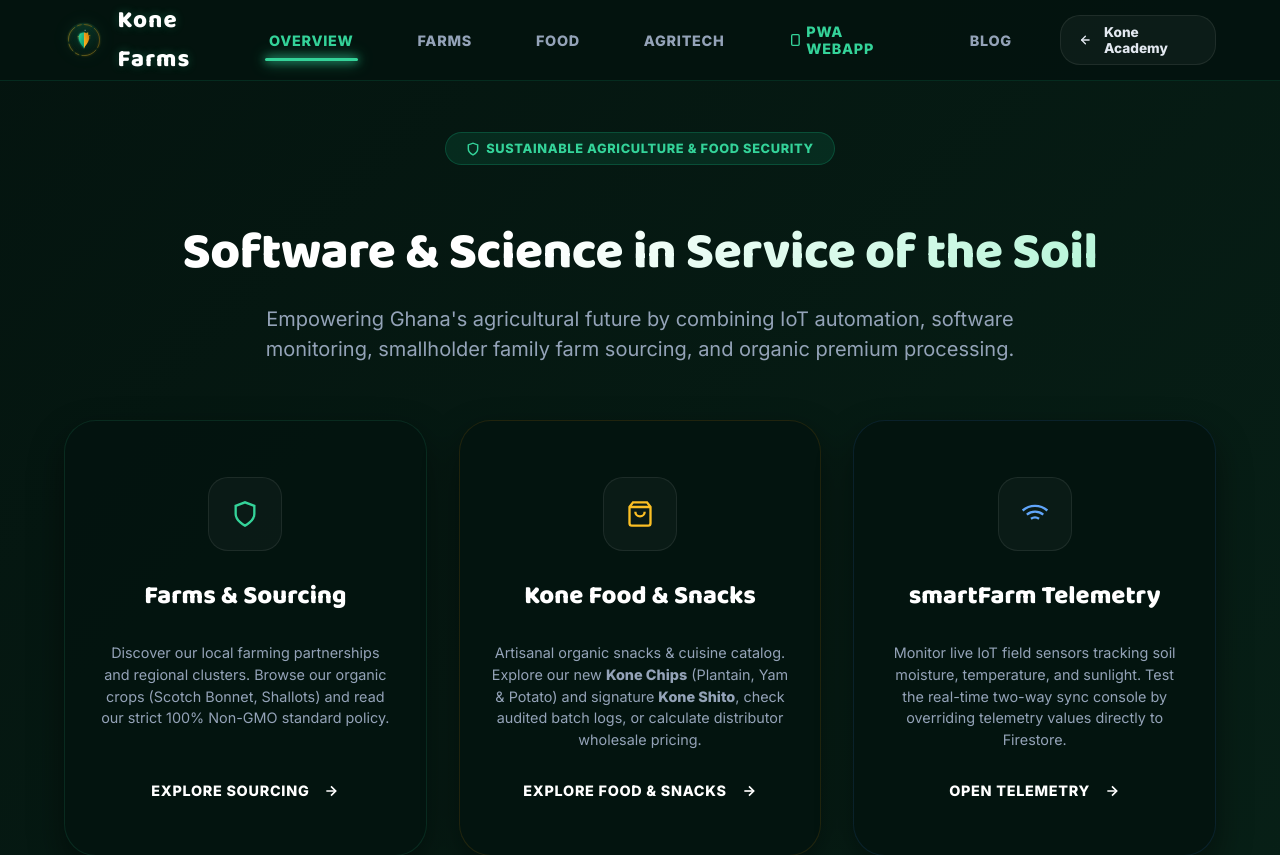
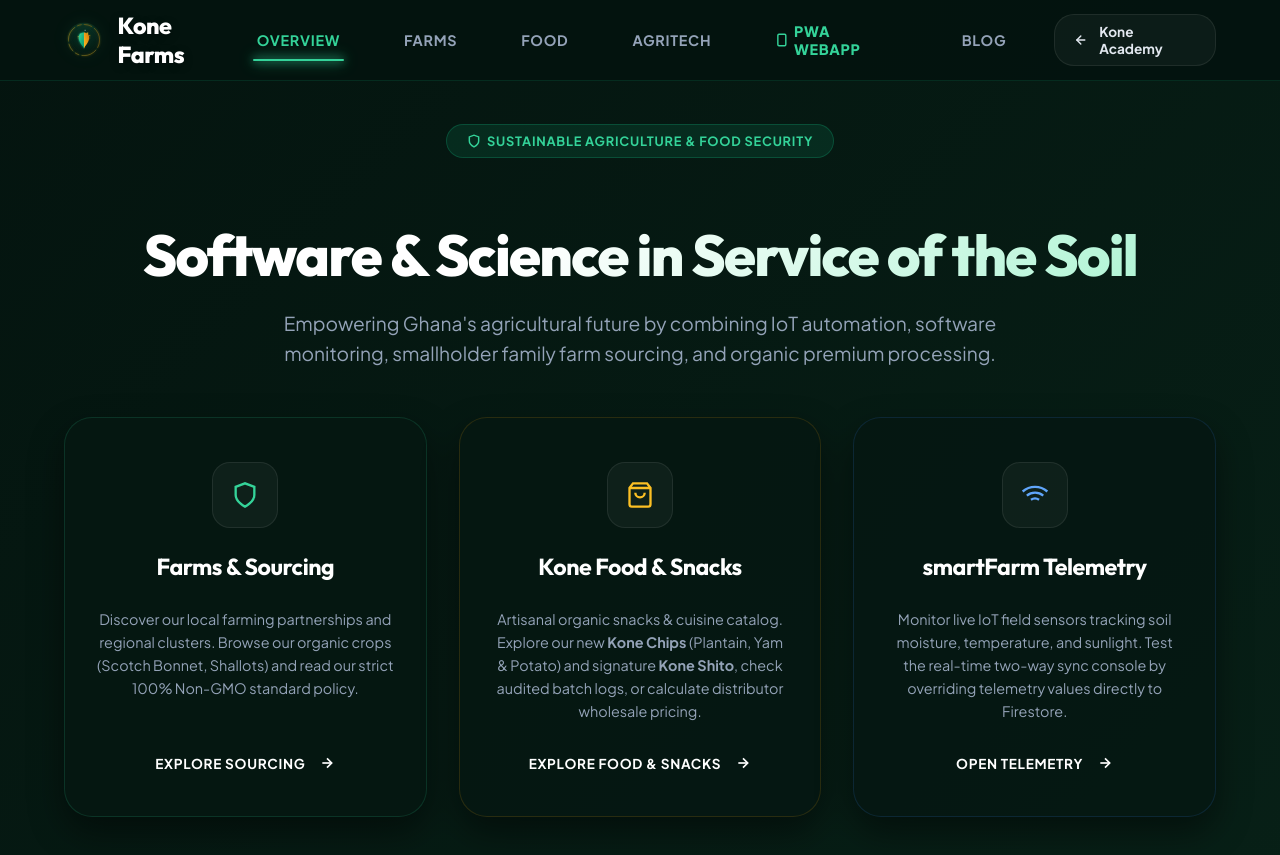
Before and after one commit to PhilipKone/Kone-Farms, a React (Vite) app: page / in a window 1280 px wide. Shown: the top 855 px of the page. Built offline with nearby package versions, Linux system fonts and the light colour scheme; no server answers.

Commit message:
style(typography): modernize typography with Outfit and Plus Jakarta Sans and refine layout hierarchy

```diff
--- a/index.html
+++ b/index.html
@@ -188,7 +188,7 @@
 
     <link rel="preconnect" href="https://fonts.googleapis.com" />
     <link rel="preconnect" href="https://fonts.gstatic.com" crossorigin />
-    <link href="https://fonts.googleapis.com/css2?family=Baloo+2:wght@700;800&family=Inter:wght@400;600;800&display=swap" rel="stylesheet" />
+    <link href="https://fonts.googleapis.com/css2?family=Outfit:wght@400;500;600;700;800&family=Plus+Jakarta+Sans:wght@400;500;600;700;800&family=Inter:wght@400;500;600;700;800&display=swap" rel="stylesheet" />
     <link rel="stylesheet" href="https://unpkg.com/leaflet@1.9.4/dist/leaflet.css" integrity="sha256-p4NxAoJBhIIN+hmNHrzRCf9tD/miZyoHS5obTRR9BMY=" crossorigin="" />
     <style>
       body {
--- a/package.json
+++ b/package.json
@@ -12,6 +12,7 @@
     "deploy": "gh-pages -d dist --dotfiles"
   },
   "dependencies": {
+    "@sentry/react": "^10.70.0",
     "firebase": "^12.14.0",
     "leaflet": "^1.9.4",
     "react": "^18.2.0",
--- a/src/components/Agritech.css
+++ b/src/components/Agritech.css
@@ -14,7 +14,7 @@
 
 .agritech-header-section {
   text-align: center;
-  margin-bottom: 4rem;
+  margin-bottom: 3.5rem;
 }
 
 /* Control Panel styles */
@@ -165,9 +165,10 @@
 }
 
 .telemetry-val {
-  font-family: 'Baloo 2', cursive, sans-serif;
+  font-family: 'Outfit', 'Plus Jakarta Sans', -apple-system, sans-serif;
   font-size: 2.3rem;
   font-weight: 800;
+  letter-spacing: -0.02em;
   color: #10b981;
   text-shadow: 0 0 12px rgba(16, 185, 129, 0.35);
   margin-bottom: 0.35rem;
@@ -246,9 +247,10 @@
 
 /* Vertical Irrigation Pipeline Stepper */
 .pipeline-title {
-  font-family: 'Baloo 2', cursive, sans-serif;
+  font-family: 'Outfit', 'Plus Jakarta Sans', -apple-system, sans-serif;
   font-size: 1.25rem;
-  font-weight: 800;
+  font-weight: 700;
+  letter-spacing: -0.01em;
   color: #fff;
   margin-bottom: 1.75rem;
   text-align: left;
@@ -374,16 +376,17 @@
 }
 
 .tool-card:hover .tool-icon {
-  transform: scale(1.12) rotate(6deg);
+  transform: scale(1.12);
   background: rgba(16, 185, 129, 0.18);
   border-color: rgba(16, 185, 129, 0.4);
   box-shadow: 0 0 15px rgba(16, 185, 129, 0.15);
 }
 
 .tool-title {
-  font-family: 'Baloo 2', cursive, sans-serif;
+  font-family: 'Outfit', 'Plus Jakarta Sans', -apple-system, sans-serif;
   font-size: 1.35rem;
-  font-weight: 800;
+  font-weight: 700;
+  letter-spacing: -0.02em;
   color: #fff;
   margin: 0;
 }
@@ -391,7 +394,7 @@
 .tool-desc {
   font-size: 0.88rem;
   color: #94a3b8;
-  line-height: 1.55;
+  line-height: 1.6;
   margin: 0;
 }
 
@@ -414,7 +417,8 @@
 
 .pwa-banner-text h3 {
   font-size: 1.15rem;
-  font-weight: 850;
+  font-weight: 700;
+  letter-spacing: -0.01em;
   color: #ffffff;
   margin-bottom: 0.3rem;
 }
@@ -423,7 +427,7 @@
   font-size: 0.88rem;
   color: #cbd5e1;
   margin: 0;
-  line-height: 1.45;
+  line-height: 1.5;
 }
 
 .pwa-launch-btn {
@@ -432,7 +436,7 @@
   padding: 0.75rem 1.5rem;
   border-radius: 14px;
   font-size: 0.92rem;
-  font-weight: 850;
+  font-weight: 800;
   text-decoration: none;
   white-space: nowrap;
   transition: all 0.25s ease;
--- a/src/components/Footer.css
+++ b/src/components/Footer.css
@@ -36,9 +36,10 @@
 }
 
 .footer-brand-name {
-  font-family: 'Baloo 2', cursive, sans-serif;
+  font-family: 'Outfit', 'Plus Jakarta Sans', -apple-system, sans-serif;
   font-size: 1.25rem;
   font-weight: 800;
+  letter-spacing: -0.02em;
   color: #fff;
 }
 
--- a/src/components/Home.css
+++ b/src/components/Home.css
@@ -11,7 +11,7 @@
   overflow: hidden;
 }
 
-/* Decorative floating leaves/particles */
+/* Decorative floating particles */
 .floating-particle {
   position: absolute;
   pointer-events: none;
@@ -35,7 +35,7 @@
 .home-container {
   max-width: 1200px;
   width: 90%;
-  margin: 2rem auto 4rem;
+  margin: 1.5rem auto 3.5rem;
   text-align: center;
   position: relative;
   z-index: 3;
@@ -51,30 +51,30 @@
   padding: 0.5rem 1.25rem;
   border-radius: 30px;
   font-size: 0.8rem;
-  font-weight: 800;
+  font-weight: 700;
   text-transform: uppercase;
-  letter-spacing: 0.05em;
+  letter-spacing: 0.06em;
   margin-bottom: 1.5rem;
 }
 
 .home-headline {
-  font-family: 'Baloo 2', cursive, sans-serif;
-  font-size: clamp(2.2rem, 4vw, 3.5rem);
+  font-family: 'Outfit', 'Plus Jakarta Sans', -apple-system, sans-serif;
+  font-size: clamp(2.4rem, 4.5vw, 3.8rem);
   font-weight: 800;
   background: linear-gradient(135deg, #ffffff 40%, #a7f3d0 100%);
   -webkit-background-clip: text;
   -webkit-text-fill-color: transparent;
-  line-height: 1.2;
+  line-height: 1.18;
   margin-bottom: 1.2rem;
-  letter-spacing: -0.01em;
+  letter-spacing: -0.03em;
 }
 
 .home-subheadline {
-  font-size: clamp(1rem, 1.8vw, 1.25rem);
+  font-size: clamp(1rem, 1.8vw, 1.2rem);
   color: #94a3b8;
   max-width: 750px;
-  margin: 0 auto 3.5rem;
-  line-height: 1.5;
+  margin: 0 auto 3rem;
+  line-height: 1.6;
 }
 
 /* Division Cards Grid */
@@ -86,10 +86,10 @@
 }
 
 .div-card {
-  background: rgba(4, 20, 15, 0.88);
+  background: rgba(6, 24, 18, 0.9);
   border: 1.5px solid rgba(16, 185, 129, 0.15);
-  border-radius: 32px;
-  padding: 3.5rem 2rem;
+  border-radius: 28px;
+  padding: 2.75rem 2rem;
   display: flex;
   flex-direction: column;
   align-items: center;
@@ -104,7 +104,7 @@
   content: '';
   position: absolute;
   top: 0; left: 0; right: 0; bottom: 0;
-  border-radius: 30px;
+  border-radius: 28px;
   z-index: 0;
   opacity: 0;
   transition: opacity 0.4s ease;
@@ -112,24 +112,24 @@
 
 /* Custom glows for each card */
 .div-card.card-farms {
-  border-color: rgba(52, 211, 153, 0.12);
+  border-color: rgba(52, 211, 153, 0.15);
 }
 .div-card.card-farms::before {
-  background: radial-gradient(circle at top, rgba(52, 211, 153, 0.1) 0%, rgba(52, 211, 153, 0) 70%);
+  background: radial-gradient(circle at top, rgba(52, 211, 153, 0.12) 0%, rgba(52, 211, 153, 0) 70%);
 }
 
 .div-card.card-food {
-  border-color: rgba(245, 158, 11, 0.12);
+  border-color: rgba(245, 158, 11, 0.15);
 }
 .div-card.card-food::before {
-  background: radial-gradient(circle at top, rgba(245, 158, 11, 0.1) 0%, rgba(245, 158, 11, 0) 70%);
+  background: radial-gradient(circle at top, rgba(245, 158, 11, 0.12) 0%, rgba(245, 158, 11, 0) 70%);
 }
 
 .div-card.card-agritech {
-  border-color: rgba(59, 130, 246, 0.12);
+  border-color: rgba(59, 130, 246, 0.15);
 }
 .div-card.card-agritech::before {
-  background: radial-gradient(circle at top, rgba(59, 130, 246, 0.1) 0%, rgba(59, 130, 246, 0) 70%);
+  background: radial-gradient(circle at top, rgba(59, 130, 246, 0.12) 0%, rgba(59, 130, 246, 0) 70%);
 }
 
 .div-card:hover {
@@ -142,37 +142,35 @@
   opacity: 1;
 }
 
-/* Set local variables for hover effects */
 .card-farms:hover {
-  --hover-border-color: rgba(52, 211, 153, 0.35);
-  --hover-glow-color: rgba(52, 211, 153, 0.1);
+  --hover-border-color: rgba(52, 211, 153, 0.45);
+  --hover-glow-color: rgba(52, 211, 153, 0.15);
 }
 .card-food:hover {
-  --hover-border-color: rgba(245, 158, 11, 0.35);
-  --hover-glow-color: rgba(245, 158, 11, 0.1);
+  --hover-border-color: rgba(245, 158, 11, 0.45);
+  --hover-glow-color: rgba(245, 158, 11, 0.15);
 }
 .card-agritech:hover {
-  --hover-border-color: rgba(59, 130, 246, 0.35);
-  --hover-glow-color: rgba(59, 130, 246, 0.1);
+  --hover-border-color: rgba(59, 130, 246, 0.45);
+  --hover-glow-color: rgba(59, 130, 246, 0.15);
 }
 
 .div-icon-wrapper {
-  width: 72px;
-  height: 72px;
-  border-radius: 20px;
+  width: 64px;
+  height: 64px;
+  border-radius: 18px;
   display: flex;
   align-items: center;
   justify-content: center;
-  font-size: 2.2rem;
   margin-bottom: 1.5rem;
   z-index: 1;
-  background: rgba(255, 255, 255, 0.03);
+  background: rgba(255, 255, 255, 0.04);
   border: 1px solid rgba(255, 255, 255, 0.08);
   transition: all 0.3s;
 }
 
 .div-card:hover .div-icon-wrapper {
-  transform: scale(1.1) rotate(5deg);
+  transform: scale(1.1);
   background: var(--btn-accent-bg);
   border-color: var(--btn-accent-border);
 }
@@ -191,9 +189,10 @@
 }
 
 .div-h3 {
-  font-family: 'Baloo 2', cursive, sans-serif;
-  font-size: 1.6rem;
-  font-weight: 800;
+  font-family: 'Outfit', 'Plus Jakarta Sans', -apple-system, sans-serif;
+  font-size: 1.45rem;
+  font-weight: 700;
+  letter-spacing: -0.02em;
   color: #fff;
   margin: 0 0 0.75rem;
   z-index: 1;
@@ -202,15 +201,15 @@
 .div-desc {
   font-size: 0.9rem;
   color: #94a3b8;
-  line-height: 1.5;
+  line-height: 1.6;
   margin-bottom: 2rem;
   z-index: 1;
   flex-grow: 1;
 }
 
 .div-btn {
-  font-size: 0.9rem;
-  font-weight: 800;
+  font-size: 0.85rem;
+  font-weight: 700;
   text-transform: uppercase;
   letter-spacing: 0.05em;
   color: #fff;
@@ -223,7 +222,7 @@
 
 .div-card:hover .div-btn {
   color: var(--btn-text-color);
-  gap: 0.85rem;
+  gap: 0.75rem;
 }
 
 .card-farms { --btn-text-color: #34d399; }
@@ -236,6 +235,6 @@
     gap: 1.5rem;
   }
   .div-card {
-    padding: 2.5rem 1.5rem;
+    padding: 2.25rem 1.5rem;
   }
 }
--- a/src/components/Navbar.css
+++ b/src/components/Navbar.css
@@ -30,12 +30,12 @@
 }
 
 .farms-brand-name {
-  font-family: 'Baloo 2', cursive, sans-serif;
-  font-size: 1.5rem;
+  font-family: 'Outfit', 'Plus Jakarta Sans', -apple-system, sans-serif;
+  font-size: 1.45rem;
   font-weight: 800;
   color: #ffffff;
-  letter-spacing: 0.05em;
-  text-shadow: 0 2px 4px rgba(0,0,0,0.3), 0 0 10px rgba(52, 211, 153, 0.3);
+  letter-spacing: -0.02em;
+  text-shadow: 0 2px 8px rgba(0,0,0,0.4);
 }
 
 /* Desktop Navigation Menu */
--- a/src/index.css
+++ b/src/index.css
@@ -1,3 +1,5 @@
+@import url('https://fonts.googleapis.com/css2?family=Plus+Jakarta+Sans:wght@400;500;600;700;800&family=Outfit:wght@400;500;600;700;800&family=Inter:wght@400;500;600;700;800&display=swap');
+
 /* Global base stylesheet for Kone Farms */
 html {
   scroll-behavior: smooth;
@@ -8,7 +10,7 @@ body {
   padding: 0;
   background: linear-gradient(135deg, #04140f 0%, #082218 100%);
   color: #e2e8f0;
-  font-family: 'Inter', system-ui, -apple-system, sans-serif;
+  font-family: 'Plus Jakarta Sans', 'Inter', system-ui, -apple-system, sans-serif;
   min-height: 100vh;
   overflow-x: hidden;
 }
@@ -92,20 +94,21 @@ body {
 }
 
 .farms-headline {
-  font-family: 'Baloo 2', cursive, sans-serif;
+  font-family: 'Outfit', 'Plus Jakarta Sans', -apple-system, BlinkMacSystemFont, sans-serif;
   font-size: clamp(2.5rem, 5vw, 4rem);
   font-weight: 800;
+  letter-spacing: -0.03em;
   color: #ffffff;
   line-height: 1.15;
   margin: 0 0 1.5rem;
 }
 
 .farms-subheadline {
-  font-size: clamp(1.1rem, 2vw, 1.4rem);
+  font-size: clamp(1.1rem, 2vw, 1.35rem);
   color: #94a3b8;
   max-width: 800px;
   margin: 0 auto 3.5rem;
-  line-height: 1.5;
+  line-height: 1.6;
 }
 
 .text-gradient-gold {
@@ -130,9 +133,10 @@ body {
 }
 
 .smartfarm-title {
-  font-family: 'Baloo 2', cursive, sans-serif;
-  font-size: 1.8rem;
-  font-weight: 800;
+  font-family: 'Outfit', 'Plus Jakarta Sans', -apple-system, BlinkMacSystemFont, sans-serif;
+  font-size: 1.65rem;
+  font-weight: 700;
+  letter-spacing: -0.02em;
   color: #fff;
   margin: 0;
   display: flex;
--- a/src/main.jsx
+++ b/src/main.jsx
@@ -1,7 +1,32 @@
 import React from 'react';
 import ReactDOM from 'react-dom/client';
+import * as Sentry from "@sentry/react";
 import App from './App.jsx';
 import './index.css';
+
+// Initialize Sentry telemetry and error monitoring
+const sentryDsn = import.meta.env.VITE_SENTRY_DSN || "https://7203f891d7922d574c0e6798990c9848@o4511914449371136.ingest.us.sentry.io/4511926005334016";
+
+if (sentryDsn) {
+  Sentry.init({
+    dsn: sentryDsn,
+    integrations: [
+      Sentry.browserTracingIntegration(),
+      Sentry.replayIntegration({
+        maskAllText: false,
+        blockAllMedia: false,
+      }),
+    ],
+    // Set tracesSampleRate to 1.0 to capture 100% of transactions for performance monitoring.
+    tracesSampleRate: 1.0,
+    // Set `tracePropagationTargets` to control for which URLs distributed tracing should be enabled
+    tracePropagationTargets: ["localhost", /^https:\/\/farms\.koneacademy\.io/],
+    // Capture Replay for 10% of all sessions, plus 100% of sessions with an error
+    replaysSessionSampleRate: 0.1,
+    replaysOnErrorSampleRate: 1.0,
+    environment: import.meta.env.MODE || "production",
+  });
+}
 
 ReactDOM.createRoot(document.getElementById('root')).render(
   <React.StrictMode>
```
Also changed, not shown: src/components/AgritechWebApp.css (+31 -15 lines), src/components/Farms.css (+68 -33 lines), 1 other file (tests, documents, lock files or other folders).
